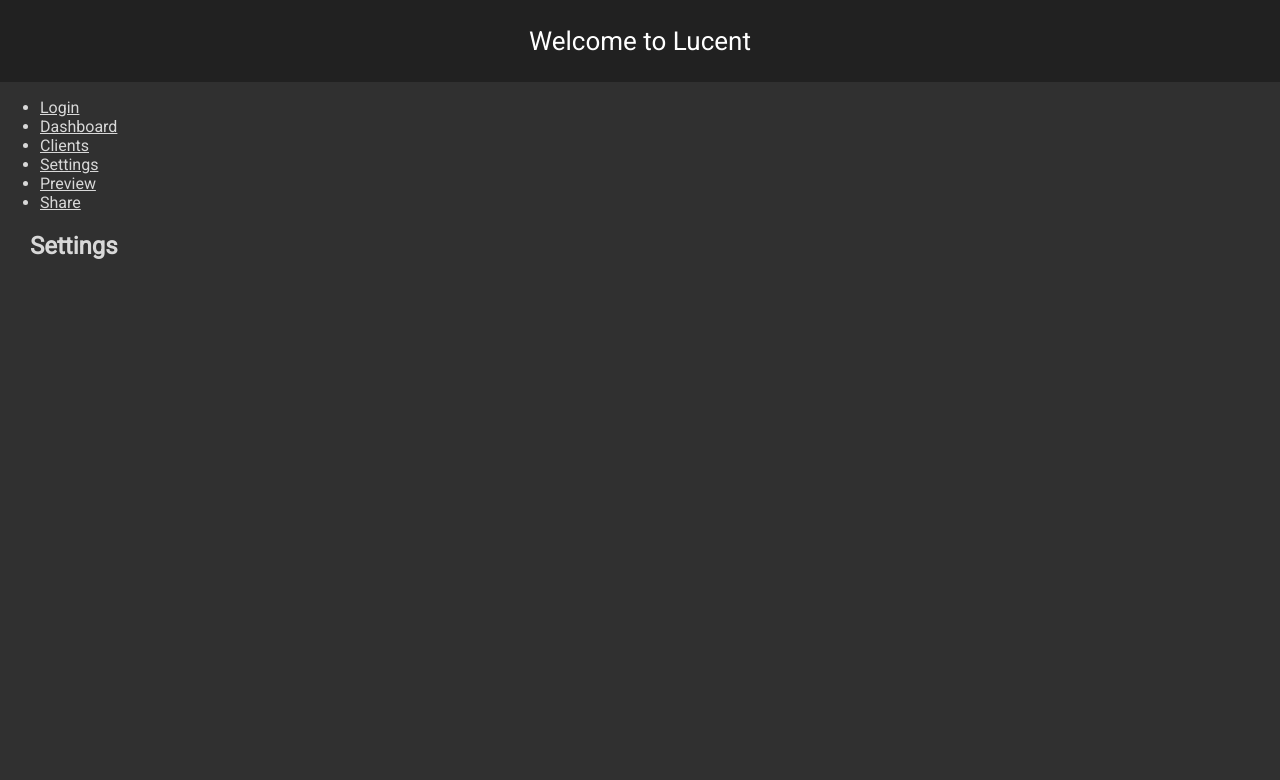
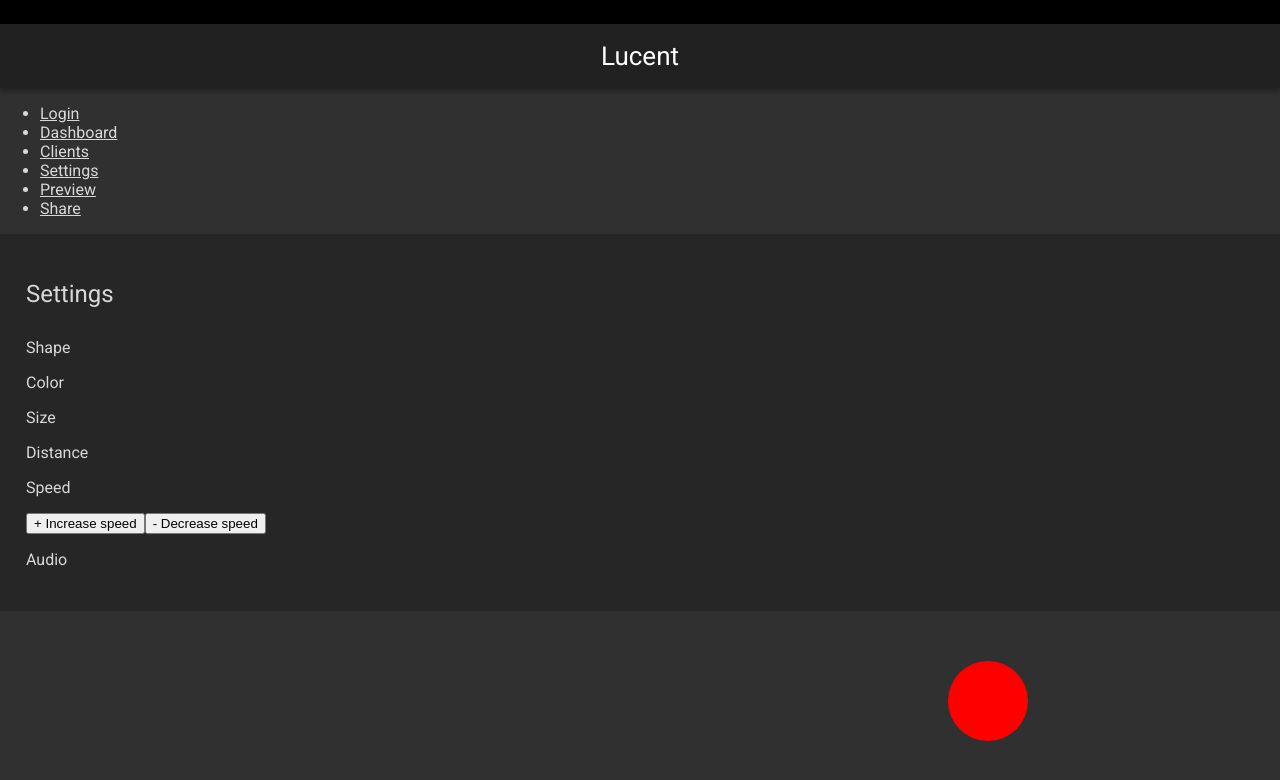
Before and after one commit to hannahmshin/lucent, a React (Create React App) app in the folder client/: page /settings in a window 1280 px wide. Shown: the top 780 px of the page. Built offline with nearby package versions, Linux system fonts and the light colour scheme; no server answers.

Commit message:
feat(Settings): set up base controls and structure

```diff
--- a/client/src/App.css
+++ b/client/src/App.css
@@ -5,12 +5,24 @@ body, html {
 	box-sizing: border-box;
   color: #d8d8d8;
   font-family: "Roboto", sans-serif;
+  box-sizing: border-box;
 }
-
-
 
 a {
   color: #d8d8d8;
+}
+
+h1, h2, h3, h4 {
+  font-weight: normal;
+}
+
+h2 {
+  font-size: 24px;
+  margin-bottom: 30px;
+}
+
+h3 {
+  font-size: 16px;
 }
 
 .App {
@@ -36,6 +48,14 @@ a {
   justify-content: center;
   font-size: calc(10px + 2vmin);
   color: white;
+
+  height: 64px;
+  box-shadow: 0 0 4px 0 rgba(0,0,0,0.12), 0 4px 4px 0 rgba(0,0,0,0.24);
+}
+
+.top-header {
+  background-color: #000;
+  height: 24px;
 }
 
 .App-link {
@@ -104,3 +124,25 @@ nav + div {
 nav button {
   margin-right: 10px;
 }
+
+.app-bar-bg {
+}
+
+#settings {
+  padding: 0;
+}
+
+#settings-configure {
+  background-color: #262626;
+  padding: 26px;
+}
+
+.shape-circle, .shape-square {
+  background-color: #fff;
+  width: 22px;
+  height: 22px;
+}
+
+.shape-circle {
+  border-radius: 22px;
+}
--- a/client/src/App.js
+++ b/client/src/App.js
@@ -6,7 +6,7 @@ import {
   Route,
   Link
 } from "react-router-dom";
-import Preview from "./components/Preview";
+import Settings from "./components/Settings";
 
 import './App.css';
 
@@ -16,7 +16,7 @@ class App extends Component {
   constructor(props) {
     super(props);
     this.state = {
-      text: 'Welcome to Lucent'
+      text: 'Lucent'
     };
   }
 
@@ -39,6 +39,7 @@ class App extends Component {
     return (
       <Router>
         <div className="App">
+          <section className="top-header"></section>
           <header className="App-header">
             <p>
               {this.state.text}
@@ -117,10 +118,10 @@ function Clients() {
   );
 }
 
-function Settings() {
+function Preview() {
   return (
     <div>
-      <h2>Settings</h2>
+      <h2>Preview</h2>
     </div>
   );
 }
--- a/client/src/components/Preview.js
+++ /dev/null
@@ -1,40 +0,0 @@
-import React from 'react';
-
-function Preview() {
-  let lightSpeed = 2;
-
-  const increaseSpeed = () => {
-    const lightElem = document.getElementById("elem");
-    if (lightSpeed > 1) {
-      lightSpeed -= 1;
-    }
-    lightElem.style = 'animation: ani ' + lightSpeed + 's infinite';
-  };
-
-
-  const decreaseSpeed = () => {
-    const lightElem = document.getElementById("elem");
-    lightSpeed += 1;
-    lightElem.style = 'animation: ani ' + lightSpeed + 's infinite';
-  }
-
-  return (
-    <div>
-      <h2>Preview</h2>
-
-      <nav>
-        <button id="increase-speed" onClick={increaseSpeed}> + Increase speed</button>
-        <button id="decrease-speed" onClick={decreaseSpeed}> - Decrease speed</button>
-      </nav>
-
-      <div className="container">
-        <div className="path">
-          <span id="elem" className="shape trail"></span>
-        </div>
-      </div>
-
-    </div>
-  );
-}
-
-export default Preview;
--- /dev/null
+++ b/client/src/components/Settings.js
@@ -0,0 +1,65 @@
+import React from 'react';
+
+function Settings() {
+  let lightSpeed = 2;
+
+  const increaseSpeed = () => {
+    const lightElem = document.getElementById("elem");
+    if (lightSpeed > 1) {
+      lightSpeed -= 1;
+    }
+    lightElem.style = 'animation: ani ' + lightSpeed + 's infinite';
+  };
+
+
+  const decreaseSpeed = () => {
+    const lightElem = document.getElementById("elem");
+    lightSpeed += 1;
+    lightElem.style = 'animation: ani ' + lightSpeed + 's infinite';
+  }
+
+  return (
+    <section id="settings">
+      <section id="settings-configure">
+        <h2>Settings</h2>
+
+        <section className="configuration">
+          <h3>Shape</h3>
+          <span className="shape-circle"></span>
+        </section>
+
+        <section className="configuration">
+          <h3>Color</h3>
+        </section>
+
+        <section className="configuration">
+          <h3>Size</h3>
+        </section>
+
+        <section className="configuration">
+          <h3>Distance</h3>
+        </section>
+
+        <section className="configuration">
+          <h3>Speed</h3>
+
+          <button id="increase-speed" onClick={increaseSpeed}> + Increase speed</button>
+          <button id="decrease-speed" onClick={decreaseSpeed}> - Decrease speed</button>
+        </section>
+
+        <section className="configuration">
+          <h3>Audio</h3>
+        </section>
+      </section>
+
+
+      <div className="container">
+        <div className="path">
+          <span id="elem" className="shape trail"></span>
+        </div>
+      </div>
+    </section>
+  );
+}
+
+export default Settings;
```
